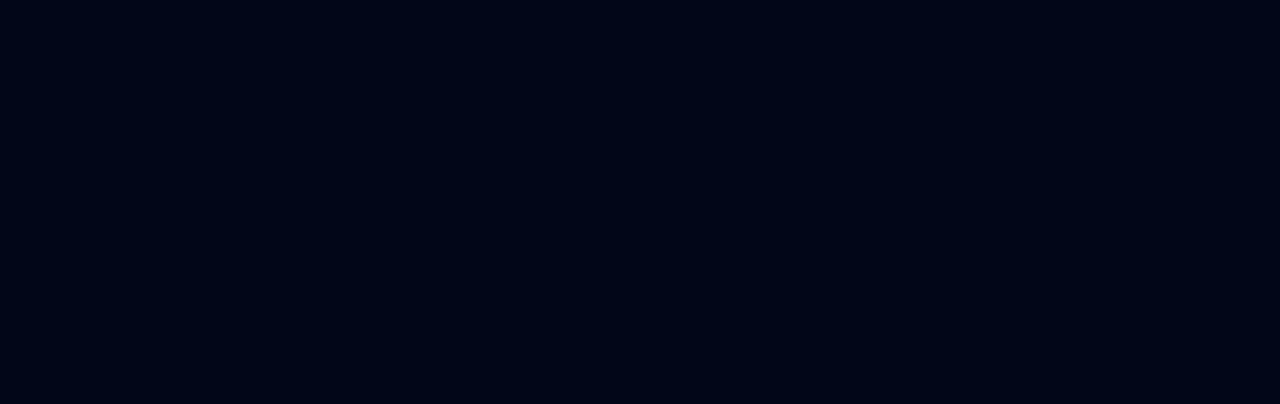
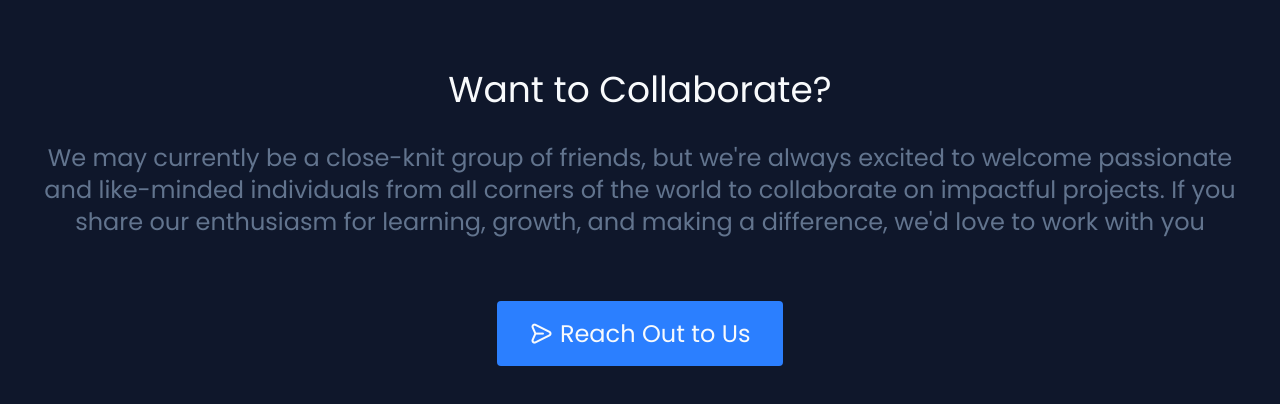
Before and after one commit to hennasoftware/hennasoftware.org, a React (Vite) app: page / in a window 1280 px wide. Shown: the part 2126-2530 px from the top of the page. Before the commit the page ends 2116 px from the top, so only its background shows below. Built offline with nearby package versions, Linux system fonts and the light colour scheme; no server answers.

Commit message:
feat: add Join Us section

```diff
--- /dev/null
+++ b/src/components/sections/JoinUs.jsx
@@ -0,0 +1,25 @@
+function JoinUs() {
+  return (
+    <>
+      <section id={'contact'} className={'py-20 text-center bg-slate-900'}>
+        <div className={'container max-w-7xl mx-auto px-4 space-y-8 sm:px-6 lg:px-8'}>
+          <h3 className={'text-3xl sm:text-4xl'}>Want to Collaborate?</h3>
+
+          <p className={'text-slate-500 text-base sm:text-2xl'}>We may currently be a close-knit group of friends, but
+            we're always excited to welcome passionate and like-minded individuals from all corners of the world to
+            collaborate on impactful projects. If you share our enthusiasm for learning, growth, and making a
+            difference, we'd love to work with you</p>
+
+          <div className={'mt-20'}>
+            <a href={'https://discord.gg/ZfFnhhHDhK'} target={'_blank'}
+               className={'w-full max-w-2xs text-xl px-8 py-4 bg-blue-500 rounded-sm transition-all hover:bg-blue-400 sm:w-fit sm:text-2xl'}>
+              <i className="uil uil-message"></i> Reach Out to Us
+            </a>
+          </div>
+        </div>
+      </section>
+    </>
+  );
+}
+
+export default JoinUs;
--- a/src/pages/Home.jsx
+++ b/src/pages/Home.jsx
@@ -3,6 +3,7 @@ import Hero from '../components/sections/Hero.jsx';
 import OurStory from '../components/sections/OurStory.jsx';
 import HowWeWork from '../components/sections/HowWeWork.jsx';
 import Projects from '../components/sections/Projects.jsx';
+import JoinUs from '../components/sections/JoinUs.jsx';
 
 function Home() {
   return (
@@ -12,6 +13,7 @@ function Home() {
       <OurStory />
       <HowWeWork />
       <Projects />
+      <JoinUs />
     </>
   );
 }
```
